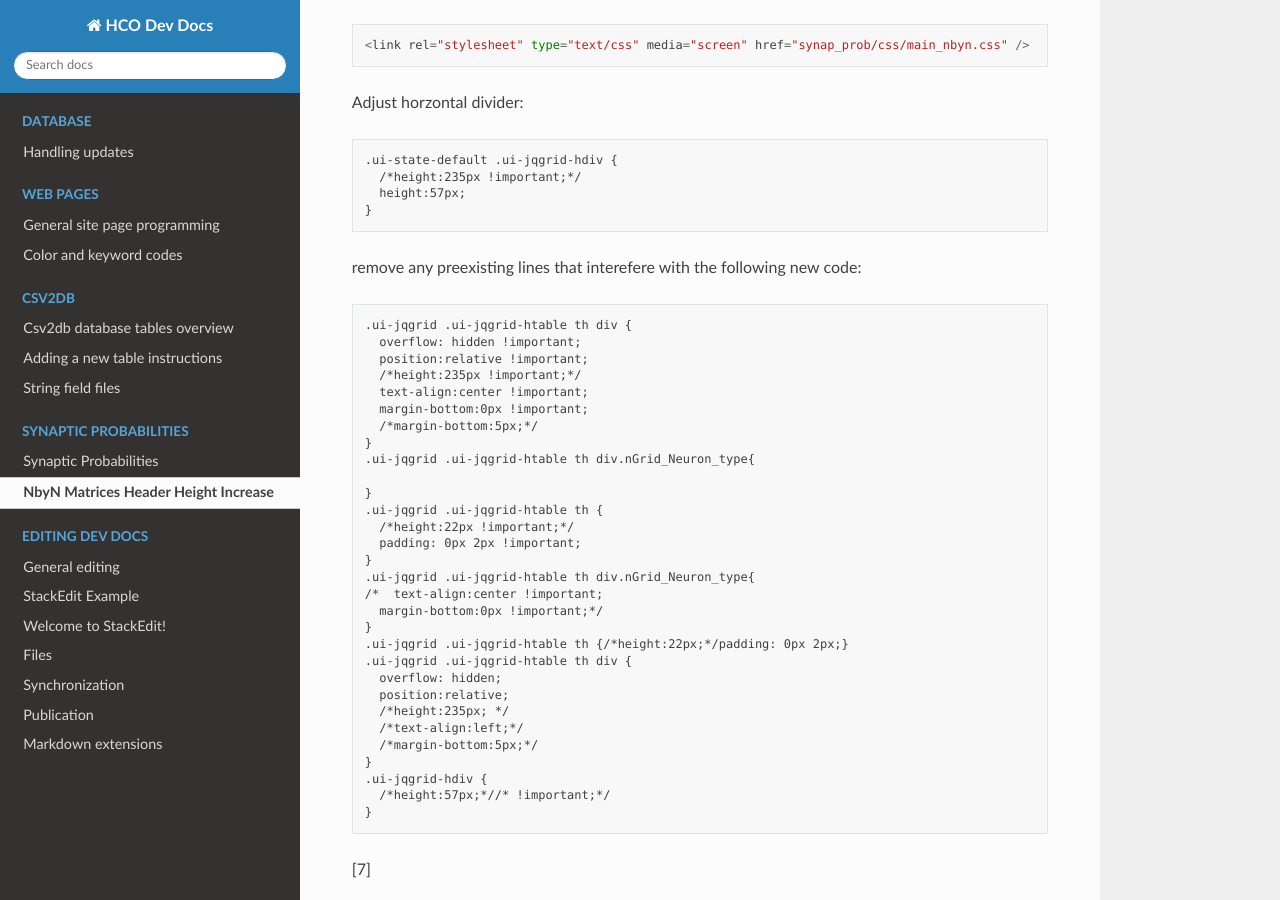
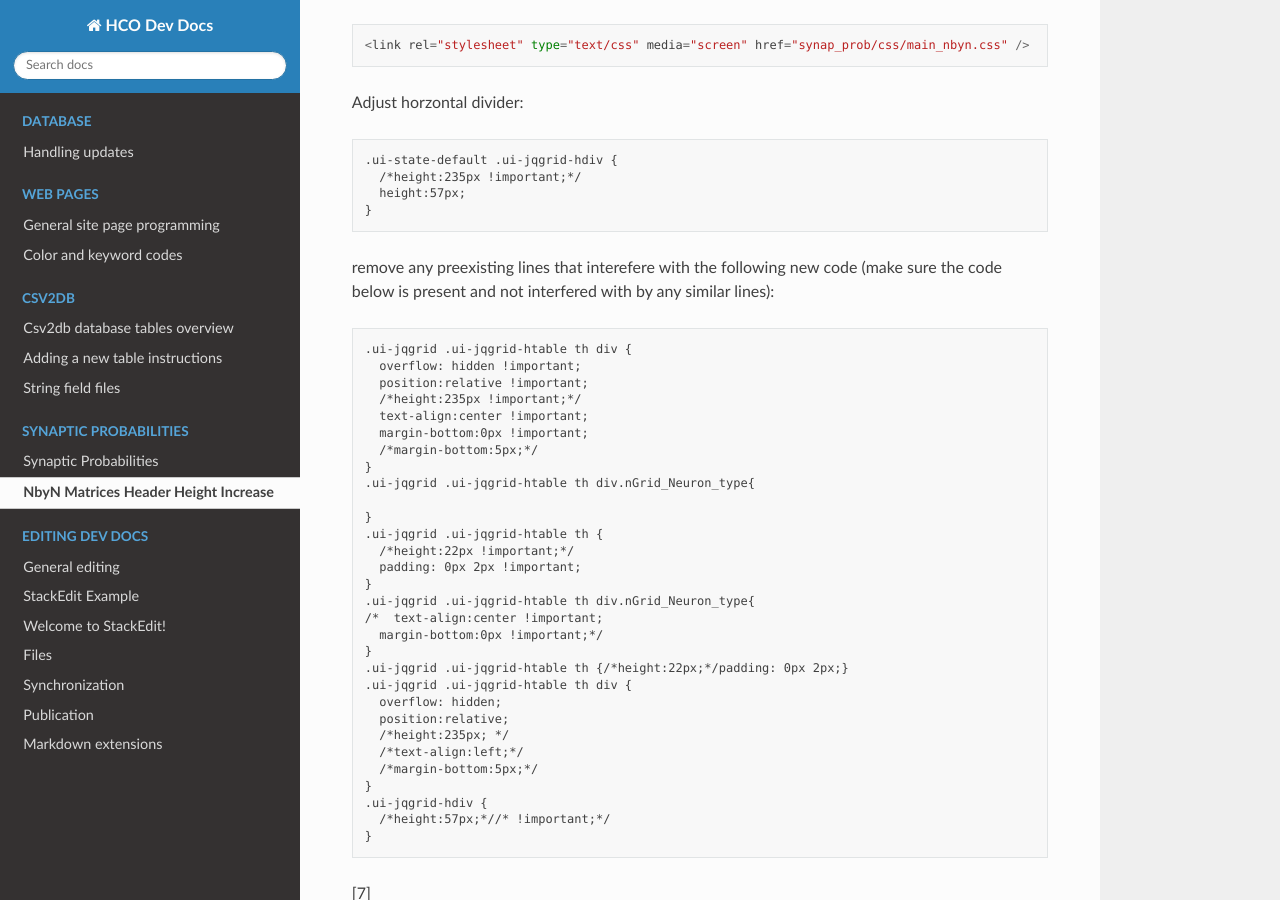
Before and after one commit to Hippocampome-Org/hco_dev_docs, a Sphinx documentation site: the page built from docs/synaptic_probabilities/header_height.md, in a window 1280 px wide and 900 px high, scrolled down 1713 px. Built offline with Sphinx 7.4.7 and the Read the Docs theme 2.0.0, drawn with Linux system fonts in a browser that asks for light colours.

Commit message:
Update header_height.md

````diff
--- a/docs/synaptic_probabilities/header_height.md
+++ b/docs/synaptic_probabilities/header_height.md
@@ -81,7 +81,7 @@ Adjust horzontal divider:
   height:57px;
 }
 ```
-remove any preexisting lines that interefere with the following new code:
+remove any preexisting lines that interefere with the following new code (make sure the code below is present and not interfered with by any similar lines):
 ```
 .ui-jqgrid .ui-jqgrid-htable th div {
   overflow: hidden !important;
````
